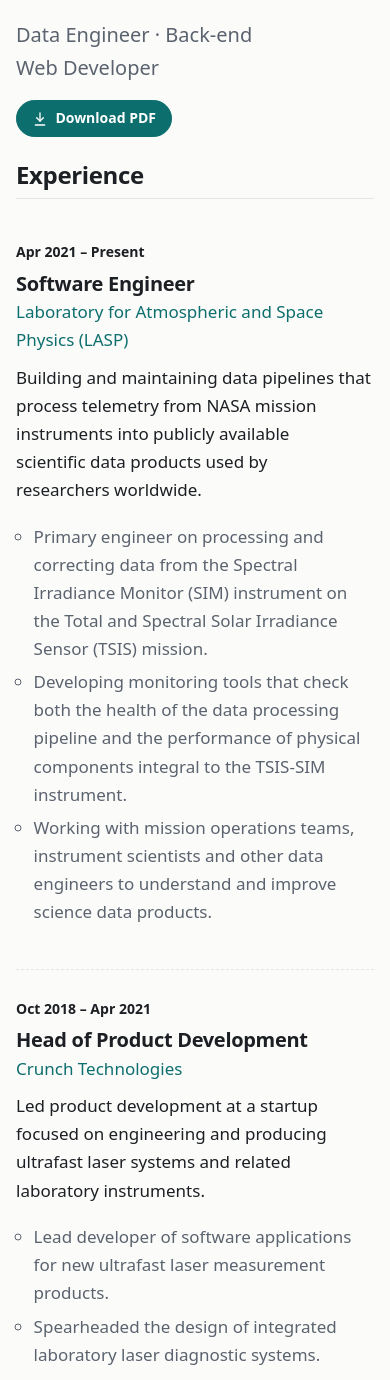
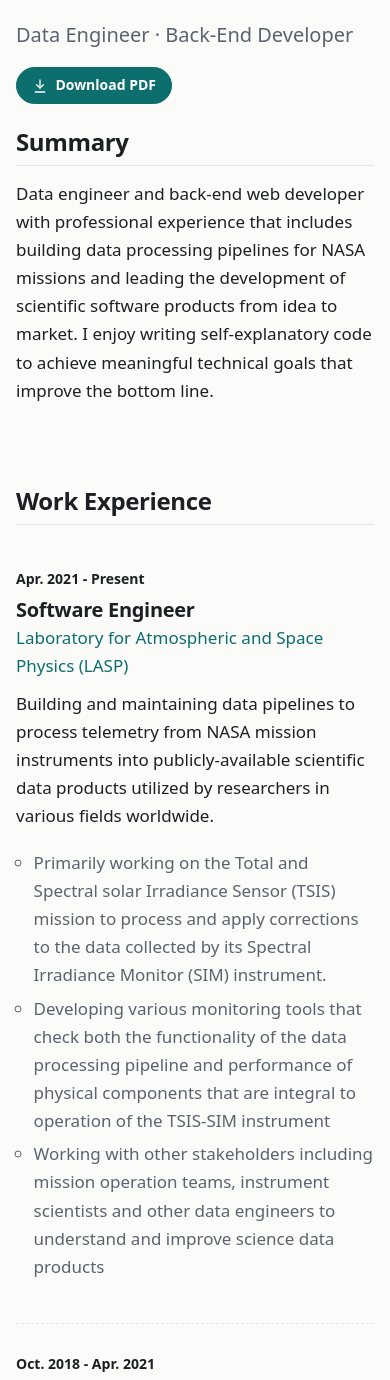
Before and after one commit to lukechar/personal-website, an Astro site: page /resume in a window 390 px wide. Shown: the part 174-1554 px from the top of the page. Built offline with nearby package versions, Linux system fonts and the light colour scheme; Astro itself is replaced by a stand-in of ours.

Commit message:
Match HTML resume to PDF verbatim; remove phone number and Castle Scientific

```diff
--- a/src/data/resume.ts
+++ b/src/data/resume.ts
@@ -1,75 +1,76 @@
+// Text here mirrors public/files/Resume_Luke_Charbonneau.pdf word for word (minus locations).
+// Keep the two in sync when the resume changes.
+
 export interface Job {
   org: string;
   orgUrl?: string;
   role: string;
-  start: string;
-  end: string;
+  dates: string;
   summary: string;
   highlights: string[];
 }
+
+export const summary =
+  'Data engineer and back‑end web developer with professional experience that includes building data processing pipelines for NASA missions and leading the development of scientific software products from idea to market. I enjoy writing self‑explanatory code to achieve meaningful technical goals that improve the bottom line.';
 
 export const experience: Job[] = [
   {
     org: 'Laboratory for Atmospheric and Space Physics (LASP)',
     orgUrl: 'https://lasp.colorado.edu/',
     role: 'Software Engineer',
-    start: 'Apr 2021',
-    end: 'Present',
+    dates: 'Apr. 2021 - Present',
     summary:
-      'Building and maintaining data pipelines that process telemetry from NASA mission instruments into publicly available scientific data products used by researchers worldwide.',
+      'Building and maintaining data pipelines to process telemetry from NASA mission instruments into publicly‑available scientific data products utilized by researchers in various fields worldwide.',
     highlights: [
-      'Primary engineer on processing and correcting data from the Spectral Irradiance Monitor (SIM) instrument on the Total and Spectral Solar Irradiance Sensor (TSIS) mission.',
-      'Developing monitoring tools that check both the health of the data processing pipeline and the performance of physical components integral to the TSIS-SIM instrument.',
-      'Working with mission operations teams, instrument scientists and other data engineers to understand and improve science data products.',
+      'Primarily working on the Total and Spectral solar Irradiance Sensor (TSIS) mission to process and apply corrections to the data collected by its Spectral Irradiance Monitor (SIM) instrument.',
+      'Developing various monitoring tools that check both the functionality of the data processing pipeline and performance of physical components that are integral to operation of the TSIS‑SIM instrument',
+      'Working with other stakeholders including mission operation teams, instrument scientists and other data engineers to understand and improve science data products',
     ],
   },
   {
     org: 'Crunch Technologies',
     orgUrl: 'https://crunchtec.com/',
     role: 'Head of Product Development',
-    start: 'Oct 2018',
-    end: 'Apr 2021',
+    dates: 'Oct. 2018 - Apr. 2021',
     summary:
-      'Led product development at a startup focused on engineering and producing ultrafast laser systems and related laboratory instruments.',
+      'In charge of development and improvement of products at Crunch Technologies, a startup focused on the production and engineering of ultrafast laser systems and related laboratory instruments.',
     highlights: [
-      'Lead developer of software applications for new ultrafast laser measurement products.',
-      'Spearheaded the design of integrated laboratory laser diagnostic systems.',
-      'Drew on extensive hands-on experience with optical components and instruments to build and improve ultrafast laser system components.',
+      'Lead developer of software applications for use in new ultrafast laser measurement products',
+      'Spearheaded design of integrated laboratory laser diagnostic systems',
+      'Leveraged extensive hands‑on experience with numerous optical components, devices and instruments to build and improve ultrafast laser system components',
     ],
   },
   {
     org: 'Photon Kinetics, Inc.',
     role: 'Measurement Engineer',
-    start: 'Oct 2017',
-    end: 'Sep 2018',
+    dates: 'Oct. 2017 - Sep. 2018',
     summary:
-      'Redesign, software development and production management for optical characterization instruments used in large-scale optical fiber manufacturing facilities worldwide.',
+      'Played a key role in redesign efforts, software development and production management of optical characterization instruments used in large‑scale optical fiber manufacturing facilities across the globe.',
     highlights: [
-      'Redesigned fiber-production measurement systems for significantly lower manufacturing cost and better reliability.',
-      'Created and automated production processes to improve lead times and uniformity.',
-      'Supported customer systems through remote diagnosis of technical issues.',
-      'Designed new hardware and software for existing products to fit unique customer needs.',
+      'Successfully redesigned fiber‑production measurement systems for significantly reduced manufacturing cost and enhanced reliability',
+      'Created and automated production processes to improve product lead times and uniformity',
+      'Supported existing customer systems via remote diagnosis of technical issues',
+      'Performed new hardware design and software development for existing products to fit unique customer needs',
     ],
   },
 ];
 
 export const skills: { label: string; items: string[] }[] = [
   { label: 'Languages', items: ['Python', 'Java', 'SQL', 'JavaScript'] },
-  { label: 'Data analysis', items: ['Pandas', 'Matplotlib', 'NumPy', 'SciPy', 'AstroPy'] },
-  { label: 'Databases', items: ['PostgreSQL', 'MongoDB', 'Redis', 'Oracle DB', 'Firestore'] },
-  { label: 'Web', items: ['Django', 'React', 'HTML', 'CSS', 'AWS (EC2, Elastic Beanstalk, Amplify, S3, Route 53)'] },
-  { label: 'Embedded', items: ['Arduino (C/C++)', 'Touch screen ISRs'] },
-  { label: 'Scripting', items: ['Bash', 'PowerShell'] },
+  { label: 'Data Analysis', items: ['Pandas', 'Matplotlib', 'Numpy', 'Scipy', 'AstroPy'] },
+  { label: 'Databases', items: ['Postgres', 'MongoDB', 'Redis', 'Oracle DB', 'Firestore'] },
+  { label: 'Web Apps', items: ['Django', 'ReactJS', 'HTML', 'CSS', 'AWS (EC2, EB, Amplify, S3, Route 53)'] },
+  { label: 'Embedded', items: ['Arduino (C/C++)', 'Touch Screen ISRs'] },
+  { label: 'Scripting', items: ['Bash', 'Powershell'] },
 ];
 
 export const education = {
   school: 'University of Colorado',
-  degree: 'M.S. Physics (Atomic, Molecular and Optical) and B.A. Physics',
-  start: 'Aug 2011',
-  end: 'Dec 2016',
+  degree: 'M.S. (Atomic, Molecular and Optical) Physics and B.A. Physics',
+  dates: 'Aug. 2011 - Dec. 2016',
   highlights: [
-    'Concurrent B.A./M.S. physics program with a concentration in experimental ultrafast optics.',
-    'Master’s thesis: “A Simplified Method for the Repetition Rate Stabilization of Modelocked Lasers: A PDH-Based Technique” (2016).',
-    'Wrote Python software to process image data and detect subtle changes in the reflectivity of specialized optical devices.',
+    'Concurrent BA/MS physics program; Concentration in experimental ultrafast optics',
+    'Master’s thesis, ”A Simplified Method for the Repetition Rate Stabilization of Modelocked Lasers: A PDH‑Based Technique”, defended in 2016',
+    'Wrote software in Python to process image data with the objective of detecting subtle changes in reflectivity of specialized optical devices',
   ],
 };
--- a/src/pages/about.astro
+++ b/src/pages/about.astro
@@ -19,9 +19,6 @@
       <p>
         Today I build and maintain data processing pipelines for NASA missions at the Laboratory for Atmospheric and Space Physics (<a href="https://lasp.colorado.edu/" rel="noopener noreferrer">LASP</a>). My primary mission is the Total and Spectral Solar Irradiance Sensor (<a href="https://lasp.colorado.edu/tsis/" rel="noopener noreferrer">TSIS-1</a>), a pair of instruments mounted on the International Space Station that measure the Sun’s output every day. Engineers at LASP, including me, process and correct those measurements into scientific data products that give climate researchers critical insight into the Sun’s influence on Earth’s systems.
       </p>
-      <p>
-        I also offer freelance software development through Castle Scientific LLC.
-      </p>
 
       <h2>Outside of work</h2>
       <p>
--- a/src/pages/resume.astro
+++ b/src/pages/resume.astro
@@ -1,7 +1,7 @@
 ---
 import Base from '../layouts/Base.astro';
 import Icon from '../components/Icon.astro';
-import { experience, skills, education } from '../data/resume';
+import { summary, experience, skills, education } from '../data/resume';
 import { site } from '../data/site';
 ---
 
@@ -10,19 +10,24 @@
     <header class="page-header head">
       <div>
         <h1>Resume</h1>
-        <p>{site.title}</p>
+        <p>Data Engineer · Back‑End Developer</p>
       </div>
       <a class="btn" href={site.resumePdf}><Icon name="download" size={16} /> Download PDF</a>
     </header>
 
     <section class="section">
-      <h2 class="section-title">Experience</h2>
+      <h2 class="section-title">Summary</h2>
+      <p class="summary">{summary}</p>
+    </section>
+
+    <section class="section">
+      <h2 class="section-title">Work Experience</h2>
       <ol class="timeline">
         {
           experience.map((job) => (
             <li class="job">
               <div class="when">
-                <span>{job.start} – {job.end}</span>
+                <span>{job.dates}</span>
               </div>
               <div class="what">
                 <h3>{job.role}</h3>
@@ -40,7 +45,7 @@
       <h2 class="section-title">Education</h2>
       <div class="job">
         <div class="when">
-          <span>{education.start} – {education.end}</span>
+          <span>{education.dates}</span>
         </div>
         <div class="what">
           <h3>{education.degree}</h3>
@@ -52,7 +57,7 @@
     </section>
 
     <section class="section">
-      <h2 class="section-title">Skills</h2>
+      <h2 class="section-title">Coding Experience</h2>
       <dl class="skills">
         {
           skills.map((group) => (
@@ -85,6 +90,9 @@
     padding-bottom: 0.5rem;
     border-bottom: 1px solid var(--border);
     font-size: var(--step-2);
+  }
+  .summary {
+    max-width: var(--measure);
   }
   .timeline {
     list-style: none;
```
Also changed, not shown: 1 other file.
